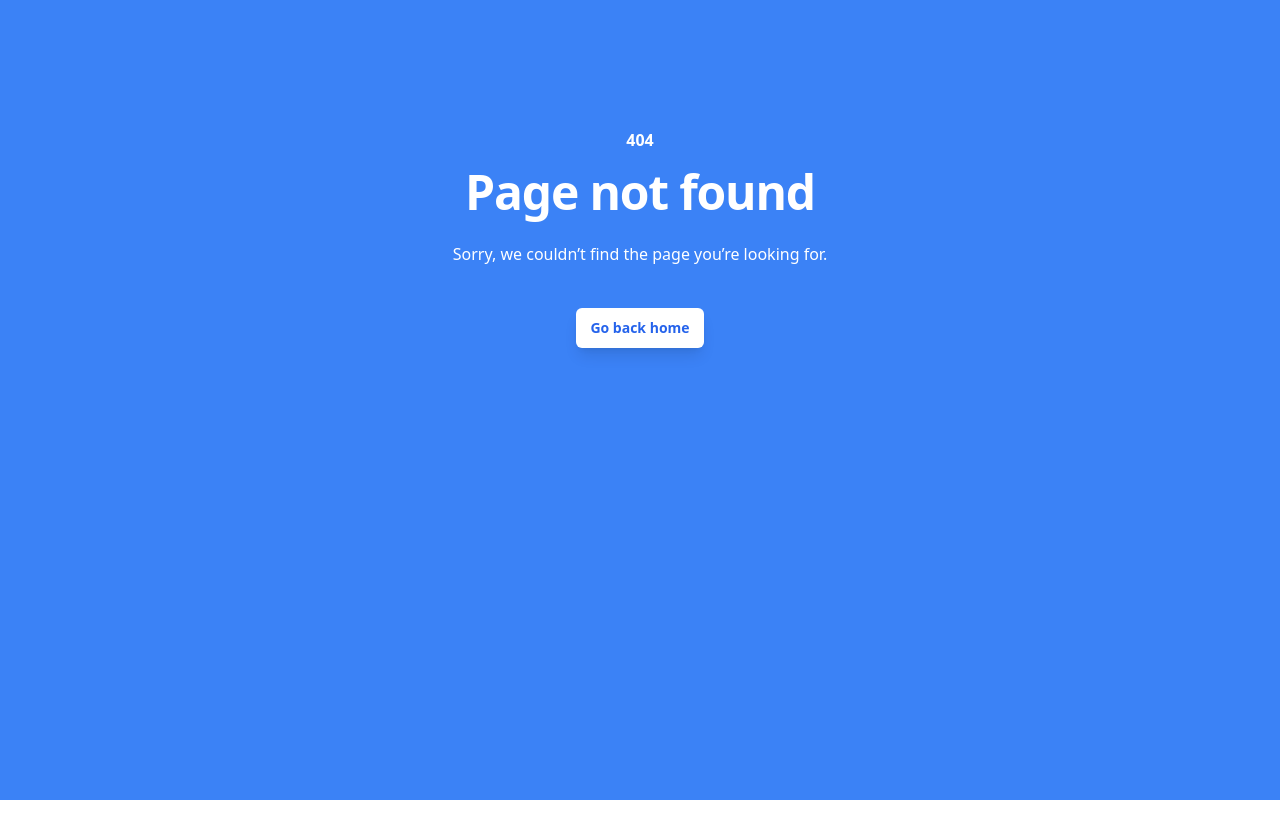
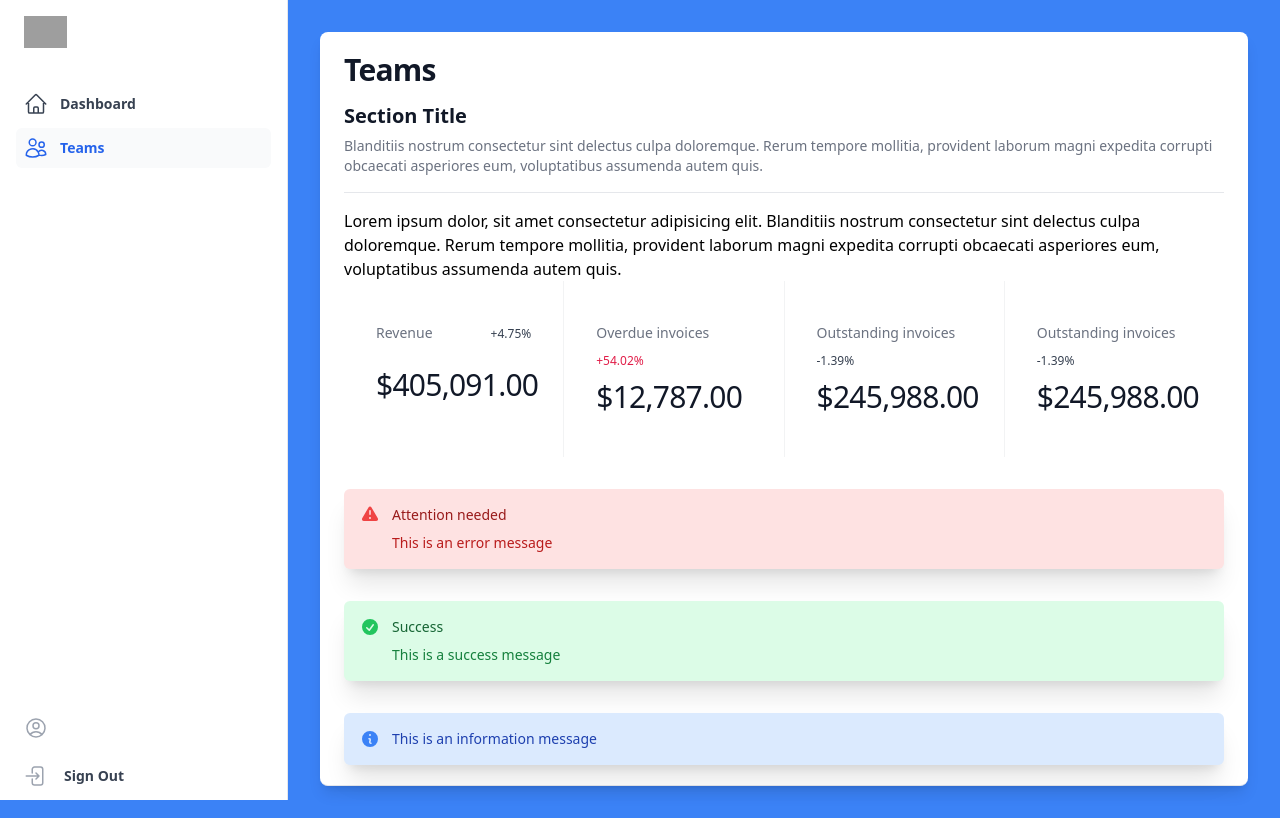
Before and after one commit to C6ABK/DjangoWSIC, a React (Create React App) app in the folder frontend/: page /teams in a window 1280 px wide. Before the commit this address had no page. Built offline with nearby package versions, Linux system fonts and the light colour scheme; sample sign-in values are in the browser's storage; grey boxes are pictures that could not be loaded.

Commit message:
Sidebarlink component and Teams example page added

```diff
--- a/frontend/src/App.js
+++ b/frontend/src/App.js
@@ -3,7 +3,8 @@ import { BrowserRouter as Router, Route, Routes } from 'react-router-dom'
 import HomeScreen from './screens/HomeScreen'
 import LoginScreen from './screens/LoginScreen'
 import RegisterScreen from './screens/RegisterScreen'
-import ProtectedScreen from './screens/ProtectedScreen'
+import Dashboard from './screens/Dashboard'
+import Teams from './screens/Teams'
 
 import Header from './components/Header'
 import ProfileScreen from './screens/ProfileScreen'
@@ -19,7 +20,8 @@ function App() {
                     <Route path="/" element={<HomeScreen />} />
                     <Route path="/login" element={<LoginScreen />} />
                     <Route path="/register" element={<RegisterScreen />} />
-                    <Route path="/protectedScreen" element={<ProtectedScreen />} />
+                    <Route path="/dashboard" element={<Dashboard />} />
+                    <Route path="/teams" element={<Teams />} />
                     <Route path="/updateProfile" element={<ProfileScreen />} />
                     <Route path="*" element={<NotFound />} />
                 </Routes>
--- a/frontend/src/components/Navbar.jsx
+++ b/frontend/src/components/Navbar.jsx
@@ -36,7 +36,6 @@ export default function Navbar() {
                             </div>
 
                             <div className="hidden sm:ml-6 sm:flex sm:space-x-8">
-                                {/* Current: "border-blue-500 text-gray-900", Default: "border-transparent text-gray-500 hover:border-gray-300 hover:text-gray-700" */}
                                 <NavLink to="/" className={({ isActive }) => isActive ?
                                     "inline-flex items-center border-b-2 border-blue-500 px-1 pt-1 text-sm font-medium text-gray-900" :
                                     "inline-flex items-center border-b-2 border-transparent px-1 pt-1 text-sm font-medium text-gray-500 hover:border-gray-300 hover:text-gray-700"
@@ -45,11 +44,11 @@ export default function Navbar() {
                                 </NavLink>
                                 {userInfo &&
                                     <>
-                                        <NavLink to="/protectedScreen" className={({ isActive }) => isActive ?
+                                        <NavLink to="/dashboard" className={({ isActive }) => isActive ?
                                             "inline-flex items-center border-b-2 border-blue-500 px-1 pt-1 text-sm font-medium text-gray-900" :
                                             "inline-flex items-center border-b-2 border-transparent px-1 pt-1 text-sm font-medium text-gray-500 hover:border-gray-300 hover:text-gray-700"
                                         }>
-                                            Protected
+                                            Dashboard
                                         </NavLink>
                                     </>
                                 }
@@ -154,9 +153,9 @@ export default function Navbar() {
                         </NavLink>
 
                         { userInfo ? (
-                            <NavLink to="/protectedScreen">
+                            <NavLink to="/dashboard">
                                 <Disclosure.Button className="block border-l-4 border-transparent py-2 pl-3 pr-4 text-base font-medium text-gray-500 hover:border-gray-300 hover:bg-gray-50 hover:text-gray-700">
-                                    Protected
+                                    Dashboard
                                 </Disclosure.Button>
                             </NavLink>
                         ) : (
--- /dev/null
+++ b/frontend/src/components/SideBarLink.jsx
@@ -0,0 +1,19 @@
+import { NavLink } from 'react-router-dom'
+function SideBarLink({...props}) {
+    return (
+        <li>
+            <NavLink to={props.to} className={({ isActive }) => isActive ?
+                "text-blue-600 bg-gray-50 group flex gap-x-3 rounded-md p-2 text-sm leading-6 font-semibold" :
+                "text-gray-700 hover:text-blue-600 hover:bg-gray-50 group flex gap-x-3 rounded-md p-2 text-sm leading-6 font-semibold"
+            }>
+                <div className="h-6 w-6">
+                    {props.icon}
+                </div>
+
+                {props.text}
+            </NavLink>
+        </li>
+    )
+}
+
+export default SideBarLink
--- a/frontend/src/components/Sidebar.jsx
+++ b/frontend/src/components/Sidebar.jsx
@@ -2,10 +2,6 @@ import { Fragment, useState } from 'react'
 import { Dialog, Transition } from '@headlessui/react'
 import {
   Bars3Icon,
-  CalendarIcon,
-  ChartPieIcon,
-  DocumentDuplicateIcon,
-  FolderIcon,
   HomeIcon,
   UsersIcon,
   XMarkIcon,
@@ -17,6 +13,7 @@ import { useEffect } from 'react'
 import { NavLink, useNavigate } from 'react-router-dom'
 import { useDispatch } from 'react-redux'
 import { logout } from '../actions/userActions'
+import SideBarLink from '../components/SideBarLink'
 
 export default function Sidebar({children, userInfo}) {
     const [sidebarOpen, setSidebarOpen] = useState(false)
@@ -91,47 +88,17 @@ export default function Sidebar({children, userInfo}) {
                             <ul className="flex flex-1 flex-col gap-y-7 justify-between">
                             <li>
                                 <ul className="-mx-2 space-y-1">
-                                    <li>
-                                        <NavLink to="/" className="text-gray-700 hover:text-blue-600 hover:bg-gray-50 group flex gap-x-3 rounded-md p-2 text-sm leading-6 font-semibold">
-                                            <HomeIcon className= "HomeIcon text-gray-400 group-hover:text-blue-600 h-6 w-6 shrink-0'" aria-hidden="true"/>
-                                            Dashboard
-                                        </NavLink>
-                                    </li>
+                                    <SideBarLink
+                                        icon={<HomeIcon />}
+                                        text={"Dashboard"}
+                                        to={"/dashboard"}
+                                    />
 
-                                    <li>
-                                        <NavLink to="/" className="text-gray-700 hover:text-blue-600 hover:bg-gray-50 group flex gap-x-3 rounded-md p-2 text-sm leading-6 font-semibold">
-                                            <UsersIcon className= "HomeIcon text-gray-400 group-hover:text-blue-600 h-6 w-6 shrink-0'" aria-hidden="true"/>
-                                            Team
-                                        </NavLink>
-                                    </li>
-
-                                    <li>
-                                        <NavLink to="/" className="text-gray-700 hover:text-blue-600 hover:bg-gray-50 group flex gap-x-3 rounded-md p-2 text-sm leading-6 font-semibold">
-                                            <FolderIcon className= "HomeIcon text-gray-400 group-hover:text-blue-600 h-6 w-6 shrink-0'" aria-hidden="true"/>
-                                            Projects
-                                        </NavLink>
-                                    </li>
-
-                                    <li>
-                                        <NavLink to="/" className="text-gray-700 hover:text-blue-600 hover:bg-gray-50 group flex gap-x-3 rounded-md p-2 text-sm leading-6 font-semibold">
-                                            <CalendarIcon className= "HomeIcon text-gray-400 group-hover:text-blue-600 h-6 w-6 shrink-0'" aria-hidden="true"/>
-                                            Calendar
-                                        </NavLink>
-                                    </li>
-
-                                    <li>
-                                        <NavLink to="/" className="text-gray-700 hover:text-blue-600 hover:bg-gray-50 group flex gap-x-3 rounded-md p-2 text-sm leading-6 font-semibold">
-                                            <DocumentDuplicateIcon className= "HomeIcon text-gray-400 group-hover:text-blue-600 h-6 w-6 shrink-0'" aria-hidden="true"/>
-                                            Documents
-                                        </NavLink>
-                                    </li>
-
-                                    <li>
-                                        <NavLink to="/" className="text-gray-700 hover:text-blue-600 hover:bg-gray-50 group flex gap-x-3 rounded-md p-2 text-sm leading-6 font-semibold">
-                                            <ChartPieIcon className= "HomeIcon text-gray-400 group-hover:text-blue-600 h-6 w-6 shrink-0'" aria-hidden="true"/>
-                                            Reports
-                                        </NavLink>
-                                    </li>
+                                    <SideBarLink
+                                        icon={<UsersIcon />}
+                                        text={"Teams"}
+                                        to={"/teams"}
+                                    />
                                 </ul>
                             </li>
 
@@ -176,47 +143,18 @@ export default function Sidebar({children, userInfo}) {
                     <ul className="flex flex-1 flex-col gap-y-7">
                     <li>
                         <ul className="-mx-2 space-y-1">
-                            <li>
-                                <NavLink to="/" className='text-gray-700 hover:text-blue-600 hover:bg-gray-50 group flex gap-x-3 rounded-md p-2 text-sm leading-6 font-semibold'>
-                                    <HomeIcon className='text-gray-400 group-hover:text-blue-600 h-6 w-6 shrink-0' aria-hidden="true"/>
-                                    Dashboard
-                                </NavLink>
-                            </li>
 
-                            <li>
-                                <NavLink to="/" className='text-gray-700 hover:text-blue-600 hover:bg-gray-50 group flex gap-x-3 rounded-md p-2 text-sm leading-6 font-semibold'>
-                                    <UsersIcon className='text-gray-400 group-hover:text-blue-600 h-6 w-6 shrink-0' aria-hidden="true"/>
-                                    Team
-                                </NavLink>
-                            </li>
+                            <SideBarLink
+                                icon={<HomeIcon />}
+                                text={"Dashboard"}
+                                to={"/dashboard"}
+                            />
 
-                            <li>
-                                <NavLink to="/" className='text-gray-700 hover:text-blue-600 hover:bg-gray-50 group flex gap-x-3 rounded-md p-2 text-sm leading-6 font-semibold'>
-                                    <FolderIcon className='text-gray-400 group-hover:text-blue-600 h-6 w-6 shrink-0' aria-hidden="true"/>
-                                    Projects
-                                </NavLink>
-                            </li>
-
-                            <li>
-                                <NavLink to="/" className='text-gray-700 hover:text-blue-600 hover:bg-gray-50 group flex gap-x-3 rounded-md p-2 text-sm leading-6 font-semibold'>
-                                    <CalendarIcon className='text-gray-400 group-hover:text-blue-600 h-6 w-6 shrink-0' aria-hidden="true"/>
-                                    Calendar
-                                </NavLink>
-                            </li>
-
-                            <li>
-                                <NavLink to="/" className='text-gray-700 hover:text-blue-600 hover:bg-gray-50 group flex gap-x-3 rounded-md p-2 text-sm leading-6 font-semibold'>
-                                    <DocumentDuplicateIcon className='text-gray-400 group-hover:text-blue-600 h-6 w-6 shrink-0' aria-hidden="true"/>
-                                    Documents
-                                </NavLink>
-                            </li>
-
-                            <li>
-                                <NavLink to="/" className='text-gray-700 hover:text-blue-600 hover:bg-gray-50 group flex gap-x-3 rounded-md p-2 text-sm leading-6 font-semibold'>
-                                    <ChartPieIcon className='text-gray-400 group-hover:text-blue-600 h-6 w-6 shrink-0' aria-hidden="true"/>
-                                    Reports
-                                </NavLink>
-                            </li>
+                            <SideBarLink
+                                icon={<UsersIcon />}
+                                text={"Teams"}
+                                to={"/teams"}
+                            />
                         </ul>
                     </li>
 
--- /dev/null
+++ b/frontend/src/screens/Dashboard.jsx
@@ -0,0 +1,42 @@
+import { useEffect } from 'react'
+import { useSelector } from 'react-redux'
+import { useNavigate } from 'react-router-dom'
+
+import Sidebar from '../components/Sidebar'
+import Card from '../components/Card'
+import Stats from '../components/Stats'
+import { Page, Section } from '../components/Headings'
+import { Error, Success, Info } from '../components/Message'
+
+function Dashboard() {
+    const userLogin = useSelector(state => state.userLogin)
+    const { userInfo } = userLogin
+
+    const navigate = useNavigate()
+
+    useEffect(() => {
+        if (!userInfo) {
+            navigate("/login")
+        }
+    }, [navigate, userInfo])
+
+    return (
+        <>
+            {userInfo &&
+                <Sidebar userInfo={userInfo}>
+                    <Card>
+                        <Page title="Dashboard" />
+                        <Section title="Section Title" description="Blanditiis nostrum consectetur sint delectus culpa doloremque. Rerum tempore mollitia, provident laborum magni expedita corrupti obcaecati asperiores eum, voluptatibus assumenda autem quis." />
+                        Lorem ipsum dolor, sit amet consectetur adipisicing elit. Blanditiis nostrum consectetur sint delectus culpa doloremque. Rerum tempore mollitia, provident laborum magni expedita corrupti obcaecati asperiores eum, voluptatibus assumenda autem quis.
+                        <Stats />
+                        <Error>This is an error message</Error>
+                        <Success>This is a success message</Success>
+                        <Info>This is an information message</Info>
+                    </Card>
+                </Sidebar>
+            }
+        </>
+    )
+}
+
+export default Dashboard
--- /dev/null
+++ b/frontend/src/screens/Teams.jsx
@@ -0,0 +1,42 @@
+import { useEffect } from 'react'
+import { useSelector } from 'react-redux'
+import { useNavigate } from 'react-router-dom'
+
+import Sidebar from '../components/Sidebar'
+import Card from '../components/Card'
+import Stats from '../components/Stats'
+import { Page, Section } from '../components/Headings'
+import { Error, Success, Info } from '../components/Message'
+
+function Teams() {
+    const userLogin = useSelector(state => state.userLogin)
+    const { userInfo } = userLogin
+
+    const navigate = useNavigate()
+
+    useEffect(() => {
+        if (!userInfo) {
+            navigate("/login")
+        }
+    }, [navigate, userInfo])
+
+    return (
+        <>
+            {userInfo &&
+                <Sidebar userInfo={userInfo}>
+                    <Card>
+                        <Page title="Teams" />
+                        <Section title="Section Title" description="Blanditiis nostrum consectetur sint delectus culpa doloremque. Rerum tempore mollitia, provident laborum magni expedita corrupti obcaecati asperiores eum, voluptatibus assumenda autem quis." />
+                        Lorem ipsum dolor, sit amet consectetur adipisicing elit. Blanditiis nostrum consectetur sint delectus culpa doloremque. Rerum tempore mollitia, provident laborum magni expedita corrupti obcaecati asperiores eum, voluptatibus assumenda autem quis.
+                        <Stats />
+                        <Error>This is an error message</Error>
+                        <Success>This is a success message</Success>
+                        <Info>This is an information message</Info>
+                    </Card>
+                </Sidebar>
+            }
+        </>
+    )
+}
+
+export default Teams
```
